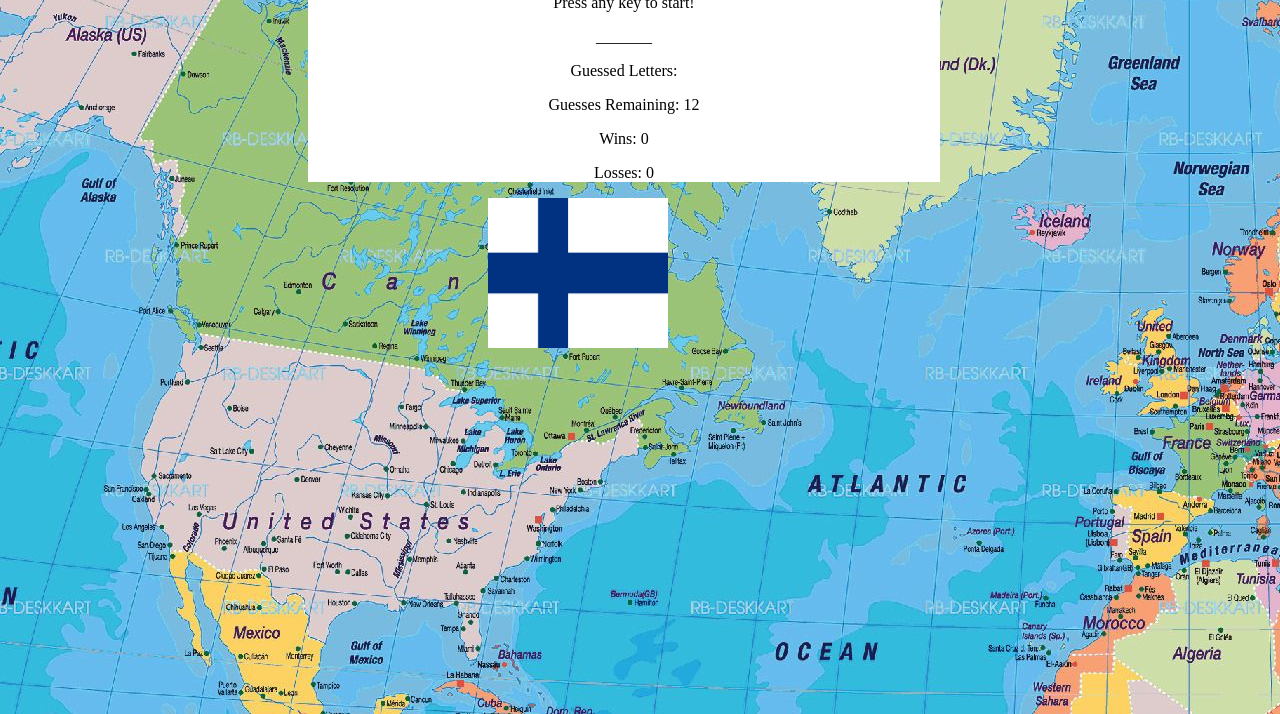
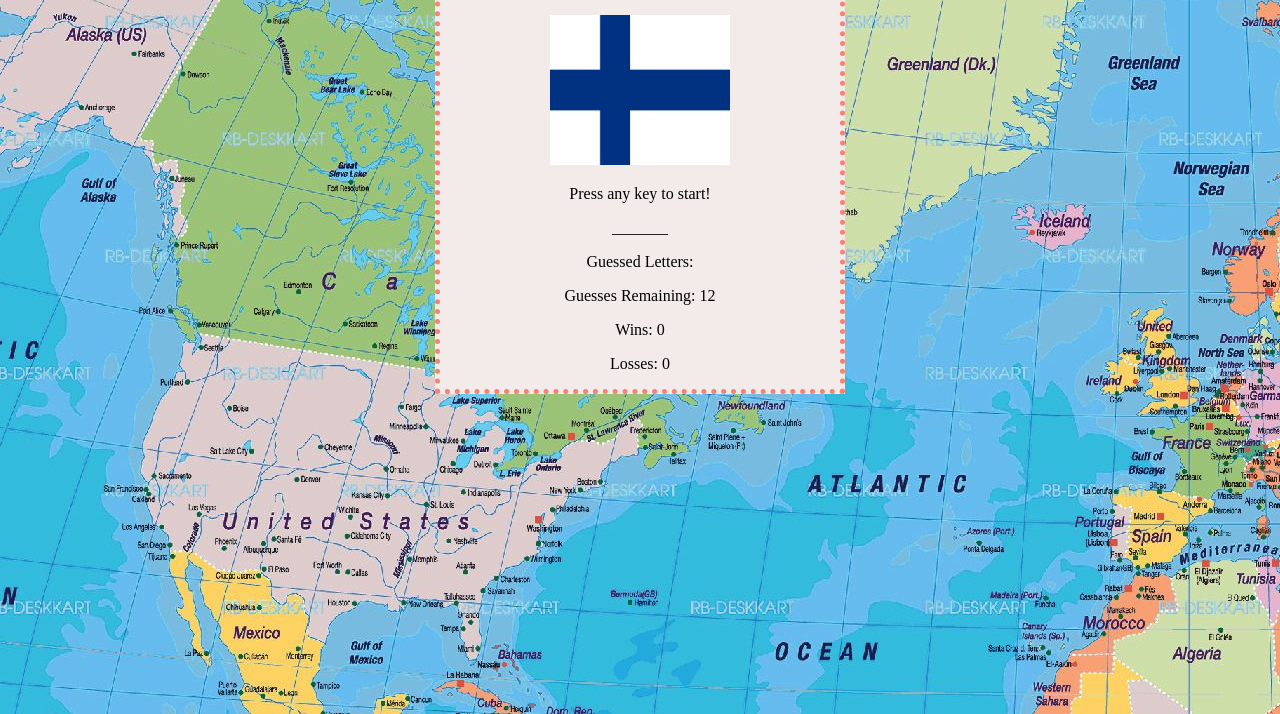
Before and after one commit to eleanip7/Word-Guess-Game, a plain HTML site: page index.html in a window 1280 px wide. Shown: the part 86-800 px from the top of the page. Drawn offline with nearby package versions, Linux system fonts and the light colour scheme.

Commit message:
finished css

```diff
--- a/assets/css/style.css
+++ b/assets/css/style.css
@@ -4,13 +4,20 @@ body {
 }
 
 .jumbotron-fluid {
-    background-color: white;
+    background-color: #F3EAEA;
     text-align: center;
     width: 50%;
-    margin-left: 300px;
+    margin: 0 auto;
+    border: 5px dotted salmon;
 }
 
 .images {
-    margin-left: 480px;
+    margin: 0 auto;
+    margin-top: 30px;
 
 }
+
+#page-wrap {
+    width: 800px;
+    margin: 0 auto;
+}
--- a/index.html
+++ b/index.html
@@ -13,10 +13,15 @@
 </head>
 
 <body>
-
+  <div id="page-wrap">
     <div class="jumbotron jumbotron-fluid">
         <div class="container">
           <h1 class="display-4">Guess the flag!</h1>
+          <div class="images">
+
+            <img id="hmimg" src="" width="180" height="150">
+
+        </div>
           <div class="container">
               <div id="lastWord"></div>
               <p>Press any key to start!</p>
@@ -35,14 +40,11 @@
 
   </div>
 
-  <div class="images">
 
-      <img id="hmimg" src="" width="180" height="150">
-
-  </div>
 
 
   <script src="./assets/javascript/game.js"></script>
+</div>
 </body>
 
 </html>
```
